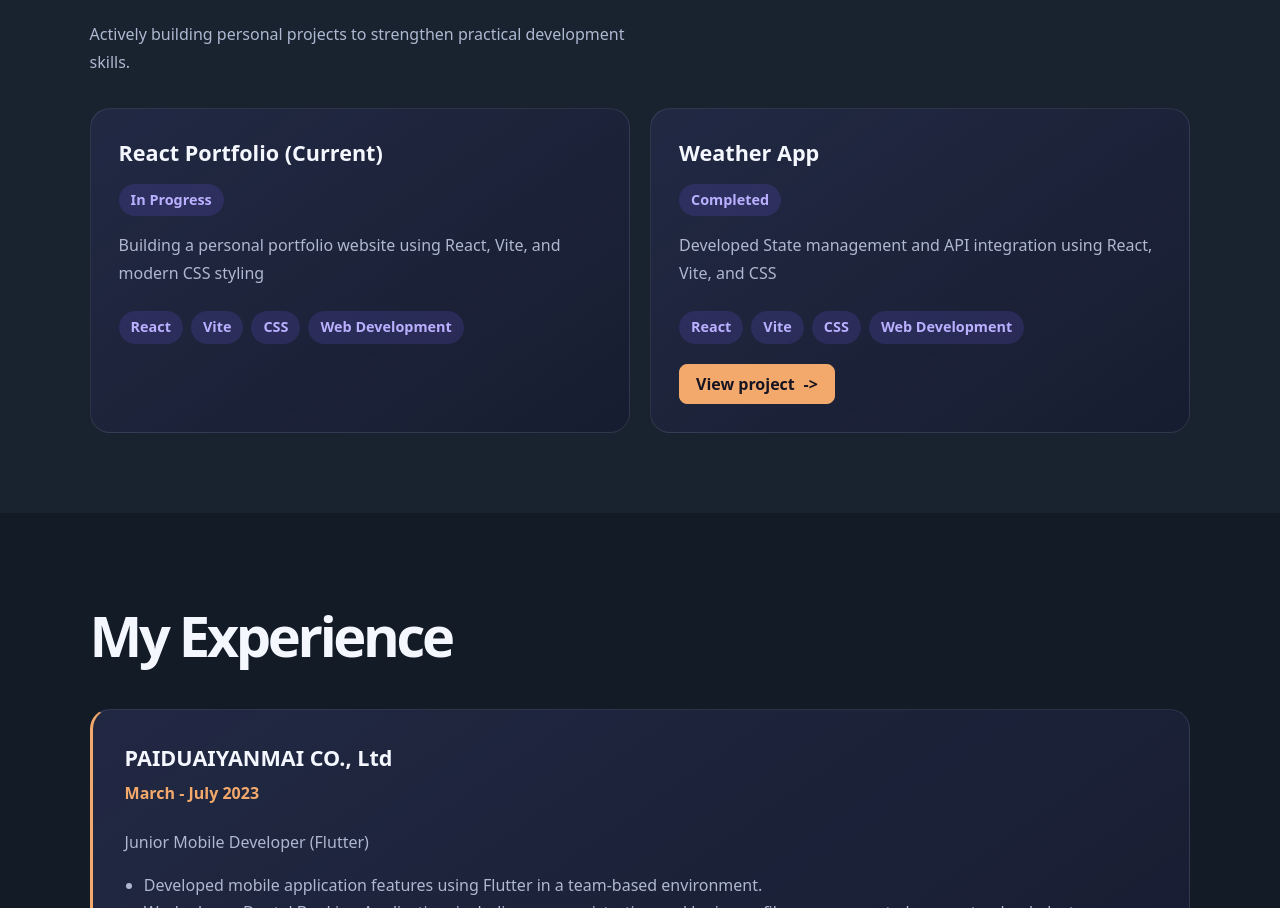
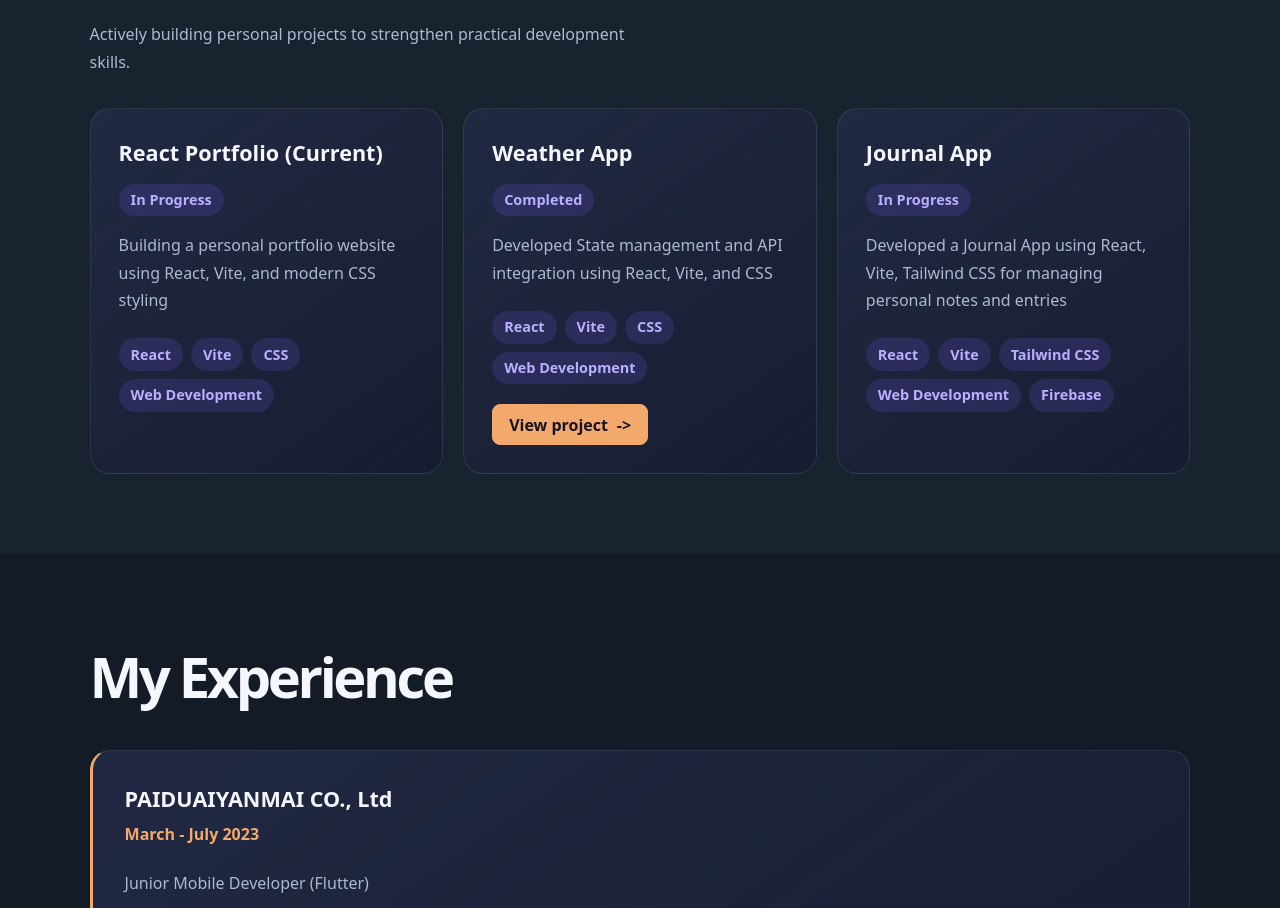
Before and after one commit to poowamin/mini_project, a React (Vite) app: page / in a window 1280 px wide. Shown: the part 2242-3150 px from the top of the page. Built offline with nearby package versions, Linux system fonts and the light colour scheme.

Commit message:
add new project

```diff
--- a/src/pages/Projects/Projects.jsx
+++ b/src/pages/Projects/Projects.jsx
@@ -19,6 +19,15 @@ const Projects = () => {
       tags: ["React", "Vite", "CSS", "Web Development"],
       status: "Completed",
       link: "https://weather-app-poowamin7.vercel.app/",
+    },
+    {
+      id: 3,
+      title: "Journal App",
+      description:
+        "Developed a Journal App using React, Vite, Tailwind CSS for managing personal notes and entries",
+      tags: ["React", "Vite", "Tailwind CSS", "Web Development", "Firebase"],
+      status: "In Progress",
+      link: "",
     },
   ];
 
```
